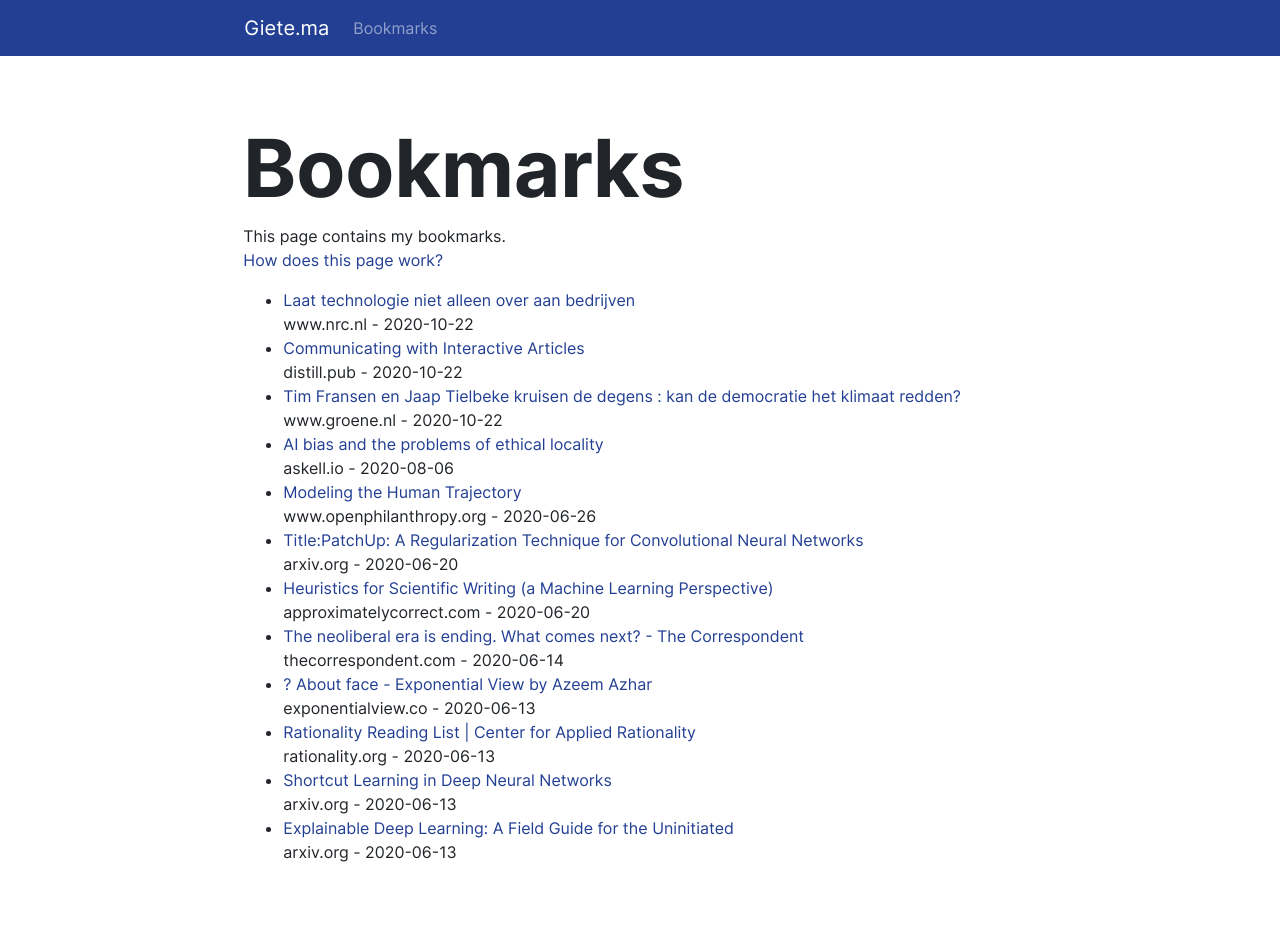
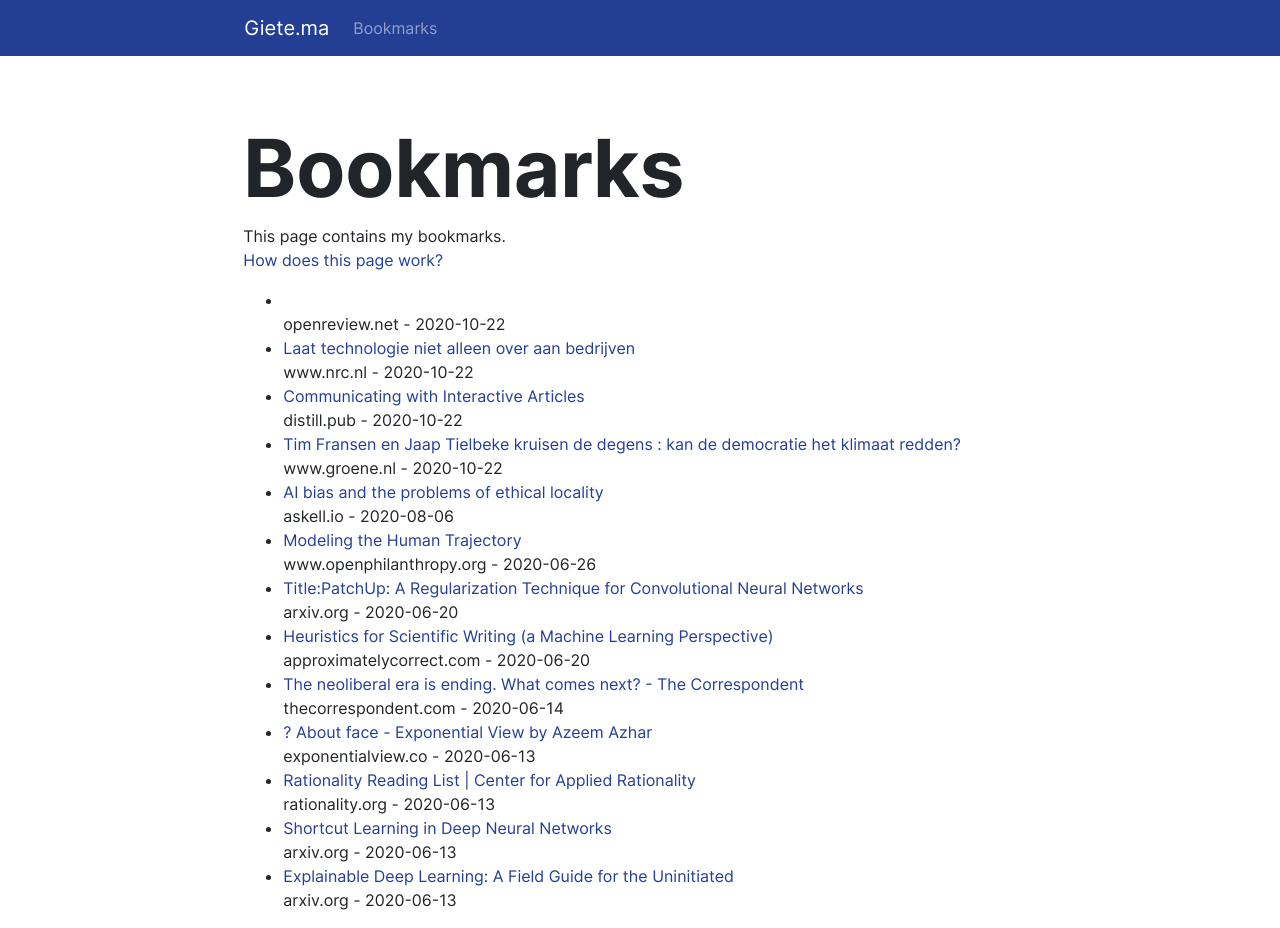
Before and after one commit to gietema/gietema.github.io, a Jekyll site: the page built from bookmarks.html, in a window 1280 px wide. Built offline with Jekyll 4.4.1, drawn with Linux system fonts in a browser that asks for light colours; nearby versions of some CDN libraries; before the commit the page ends 900 px from its top, so only the background shows below that.

Commit message:
Update bookmarks

```diff
--- a/bookmarks.html
+++ b/bookmarks.html
@@ -8,6 +8,7 @@
     <a href="/posts/2020/06/13/publishing-bookmarks.html">How does this page work?</a>
 </p>
 <ul>
+<li><a href="https://openreview.net/pdf?id=M4qXqdw3xC" target="_blank"></a><br>openreview.net - 2020-10-22</li>
 <li><a href="https://www.nrc.nl/nieuws/2020/09/18/laat-technologie-niet-alleen-over-aan-bedrijven-a4012707" target="_blank">Laat technologie niet alleen over aan bedrijven</a><br>www.nrc.nl - 2020-10-22</li>
 <li><a href="https://distill.pub/2020/communicating-with-interactive-articles" target="_blank">Communicating with Interactive Articles</a><br>distill.pub - 2020-10-22</li>
 <li><a href="https://www.groene.nl/artikel/weer-die-eenzame-ijsbeer" target="_blank">Tim Fransen en Jaap Tielbeke kruisen de degens : kan de democratie het klimaat redden?</a><br>www.groene.nl - 2020-10-22</li>
```
